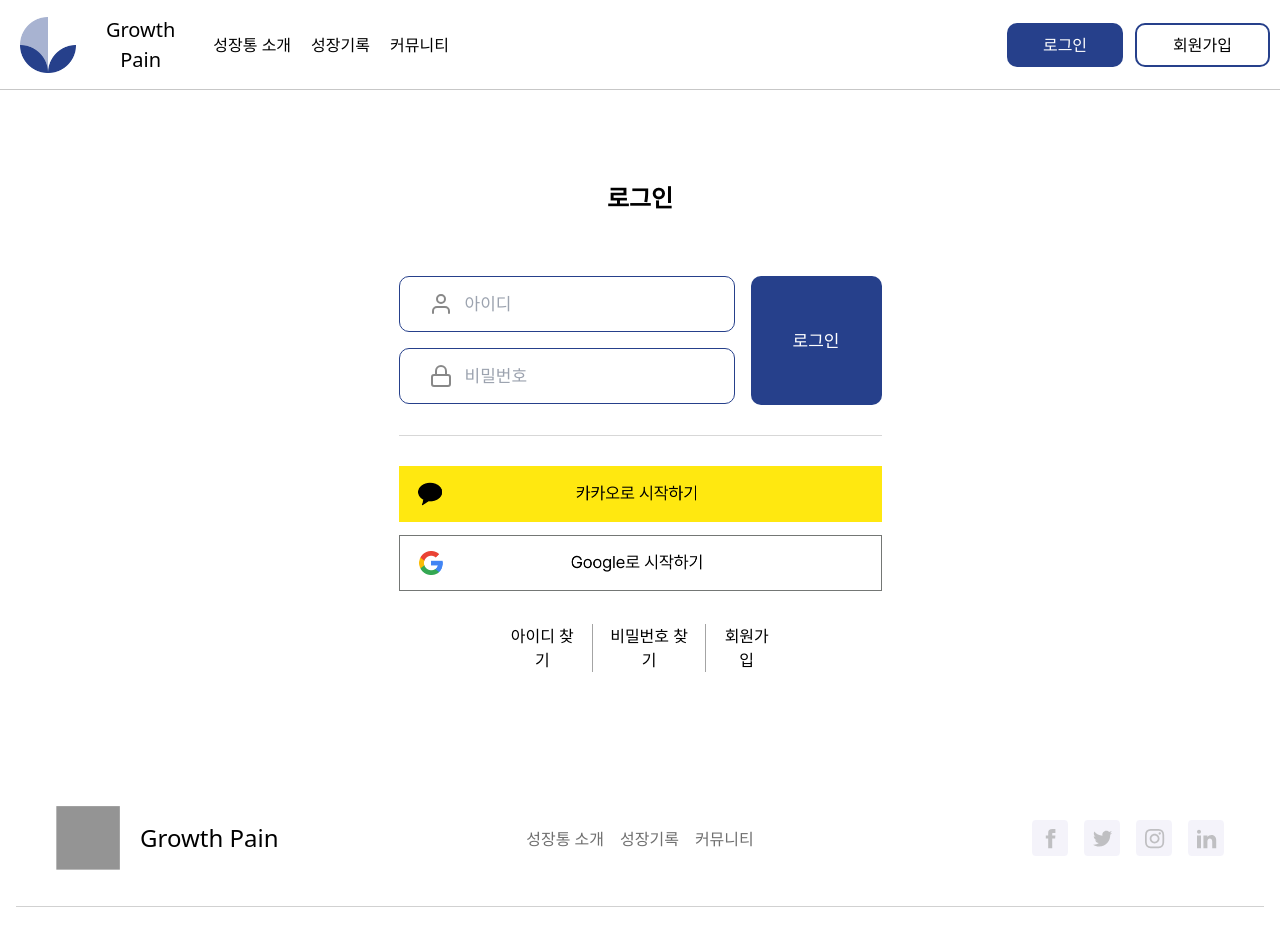
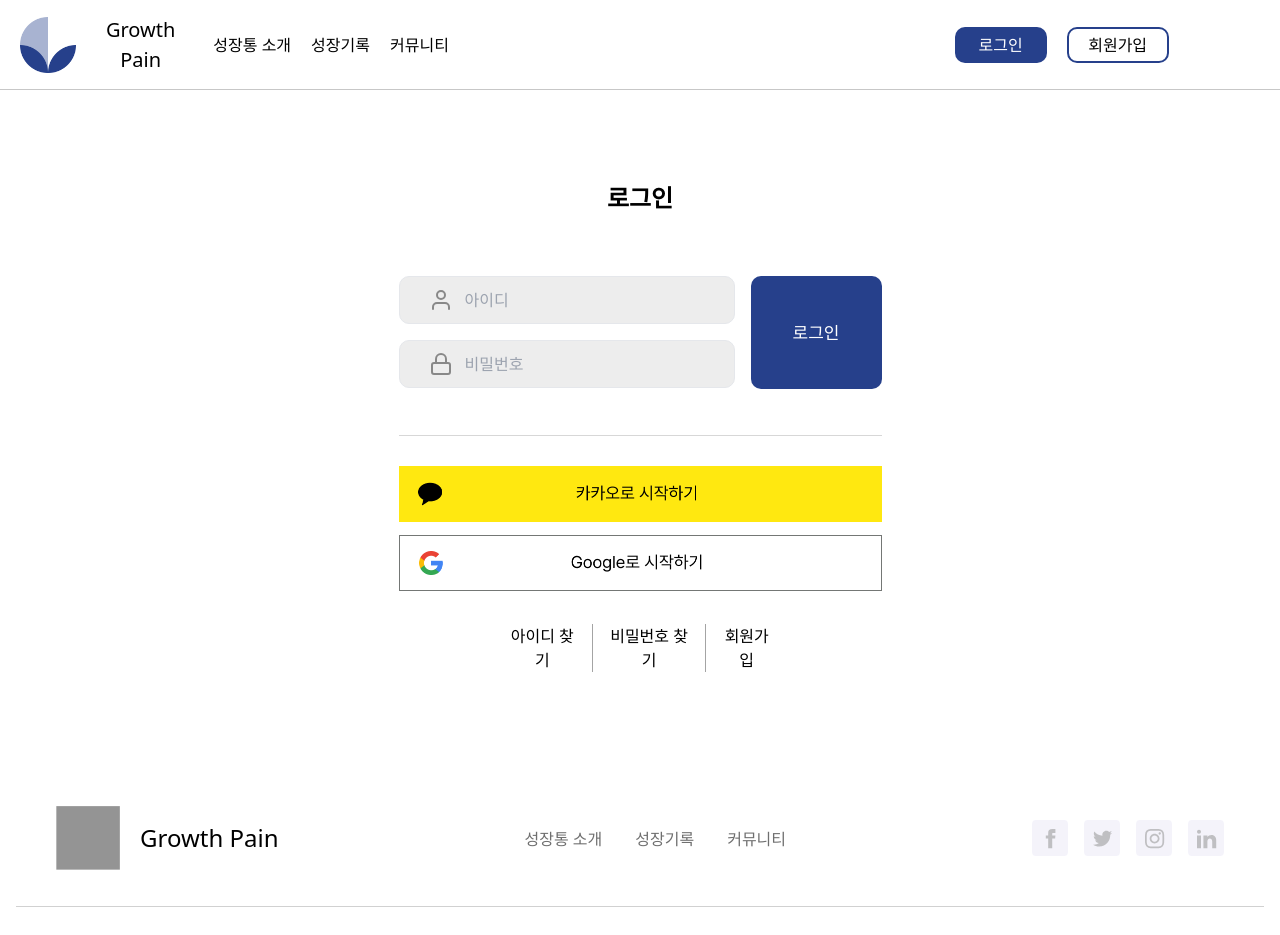
Before and after one commit to IT-Cotato/9th-Growing-Pain-FE, a React (Vite) app: page /Login in a window 1280 px wide. Shown: the top 935 px of the page. Built offline with nearby package versions, Linux system fonts and the light colour scheme.

Commit message:
[UPDATE] Button, Footer, Header, InputField 수정

```diff
--- a/src/components/Button.jsx
+++ b/src/components/Button.jsx
@@ -1,3 +1,4 @@
+import { button } from '@material-tailwind/react';
 import React from 'react';
 
 // 페이지 라우팅을 위해 onClick 추가 (06.28_은솔)
@@ -9,11 +10,11 @@ const Button = ({ type, text, onClick }) => {
 	switch (type) {
 		// 헤더의 '회원가입' 버튼
 		case 'signup':
-			buttonClasses += ' bg-white border-2 border-navy-dark text-black';
+			buttonClasses = 'w-[102px] h-[36px] bg-white rounded-[10px] border-2 border-navy-dark text-black';
 			break;
-		// '로그인' 버튼
+		// 헤더의 '로그인' 버튼
 		case 'login':
-			buttonClasses += ' bg-navy-dark text-white';
+			buttonClasses = 'w-[92px] h-[36px] bg-navy-dark text-white w-[100px] h-[36px] rounded-[10px]';
 			break;
 		// 메인 화면에 '자소서 관리 시작하기' 버튼
 		case 'main':
@@ -21,15 +22,19 @@ const Button = ({ type, text, onClick }) => {
 			break;
 		// login 페이지의 '로그인' 버튼
 		case 'loginPage':
-			buttonClasses = 'w-[131px] h-[129px] rounded-[10px] bg-[#26408B] text-white text-[17px] font-medium';
+			buttonClasses = 'w-[131px] h-[113px] rounded-[10px] bg-[#26408B] text-white text-[17px] font-medium';
 			break;
 		// 회원가입 페이지의 '회원가입' 버튼
 		case 'signupPage':
-			buttonClasses = 'w-[192px] h-[56px] rounded-[10px] bg-[#26408B] text-white text-[17px] font-medium';
+			buttonClasses = 'w-[128px] h-[48px] rounded-[10px] bg-[#26408B] text-white text-[17px] font-medium';
+			break;
+		// 회원가입 완료 페이지 '시작하기' 버튼
+		case 'signupSuccess':
+			buttonClasses = 'w-[276px] h-[48px] rounded-[10px] bg-[#26408B] text-white text-[17px] font-medium';
 			break;
 		// 정보 수정, 회원가입에 쓰이는 회색 버튼
 		default:
-			buttonClasses = 'h-14 rounded-[10px] py-3 px-9 w-[135px] bg-[#CDCDCD] text-black text-[18px]';
+			buttonClasses = 'rounded-[10px] py-3 px-9 w-[135px] h-[48px] bg-[#E3EAFF] text-[#1F1F1F] text-[16px] font-medium';
 			break;
 	}
 
--- a/src/components/Footer.jsx
+++ b/src/components/Footer.jsx
@@ -6,27 +6,27 @@ const Footer = () => {
 	return (
 		<footer className="flex flex-col w-full p-4">
 			{/* 첫번째 섹션: 구분선 위 -> 3개의 div(프로필 , 성장통 소개, 소셜) */}
-			<section className="relative flex w-full items-center justify-between pb-3 mb-6 ">
+			<section className="relative flex items-center justify-between pb-3 mb-6 ">
 				{/* 1-1. 프로필 */}
-				<div className="flex items-center gap-5 ml-10">
+				<div className="flex items-center gap-5 ml-10 font-normal text-[24px]">
 					<img className="w-16 h-16" src={profile} alt="Profile" />
-					<text className="font-normal text-[24px]">{userName}</text>
+					<p>{userName}</p>
 				</div>
 				{/* 1-2. 성장통 소개 / 성장기록 / 커뮤니티 */}
-				<div className="absolute left-1/2 transform -translate-x-1/2">
-					<ul className="flex items-center gap-x-4 text-gray-dark text-lg">
+				<div className="footer-menu flex items-center text-gray-dark text-lg w-1/8">
+					<ul className="flex gap-[33px]">
 						<li>
-							<Typography as="a" href="#" className="font-normal hover:underline">
+							<Typography as="a" href="#" className="font-normal">
 								성장통 소개
 							</Typography>
 						</li>
 						<li>
-							<Typography as="a" href="#" className="font-normal hover:underline">
+							<Typography as="a" href="#" className="font-normal">
 								성장기록
 							</Typography>
 						</li>
 						<li>
-							<Typography as="a" href="#" className="font-normal hover:underline">
+							<Typography as="a" href="#" className="font-normal">
 								커뮤니티
 							</Typography>
 						</li>
--- a/src/components/Header.jsx
+++ b/src/components/Header.jsx
@@ -30,7 +30,7 @@ const Header = () => {
 				</div>
 			</div>
 			{/* 헤더 버튼 - 로그인, 회원가입 */}
-			<div className="header-button pr-[10px] flex relative items-center justify-end gap-3 w-2/6">
+			<div className="header-button pr-[10px] flex relative items-center justify-center gap-[20px] w-2/6">
 				<Button type="login" text="로그인" onClick={() => nav('/login')} />
 				<Button type="signup" text="회원가입" onClick={() => nav('/signup')} />
 			</div>
--- a/src/components/InputField.jsx
+++ b/src/components/InputField.jsx
@@ -1,33 +1,30 @@
-// import React from 'react';
-
-// const InputField = ({ placeholderText, className, icon: Icon, onChange, type, onKeyDown }) => {
-// 	return (
-// 		<div className={`relative ${className}`}>
-// 			{Icon && <Icon className="absolute left-[30px] top-1/2 transform -translate-y-1/2" size={24} color="#888888" />}
-// 			<input
-// 				type={type}
-// 				placeholder={placeholderText}
-// 				className="border border-[#26408B] rounded-[10px] w-[336px] h-14 pl-[65px] placeholder:text-[17px]"
-// 				onChange={onChange}
-// 				onKeyDown={onKeyDown}
-// 			/>
-// 		</div>
-// 	);
-// };
-
-// export default InputField;
-
 import React from 'react';
 
 const InputField = ({ placeholderText, className, icon: Icon, onChange, type, onKeyDown, place }) => {
 	let inputStyle = 'border border-[#26408B] rounded-[10px] w-[336px] h-14 pl-[65px] placeholder:text-[17px]';
 
 	switch (place) {
+		// 회원가입 페이지
 		case 'signup':
-			inputStyle = 'border border-[#26408B] rounded-[10px] w-[548px] h-[56px] pl-[20px] placeholder:text-[17px]';
+			inputStyle =
+				'bg-[#EDEDED] rounded-[10px] w-[548px] h-[48px] pl-[20px] placeholder:text-[16px] text-[#888888] font-normal';
 			break;
+		// 로그인 페이지
 		case 'login':
-			inputStyle = 'border border-[#26408B] rounded-[10px] w-[336px] h-14 pl-[65px] placeholder:text-[17px]';
+			inputStyle =
+				'border bg-[#EDEDED] rounded-[10px] w-[336px] h-[48px] pl-[65px] placeholder:text-[16px] font-normal';
+			break;
+		// 회원가입 페이지의 이메일 입력창
+		case 'signupEmail':
+			inputStyle = 'bg-[#EDEDED] rounded-[10px] w-[247px] h-[48px] pl-[20px] placeholder:text-[17px]';
+			break;
+		// 회원가입 페이지의 소속 입력창
+		case 'singupBelong':
+			inputStyle = 'bg-[#EDEDED] rounded-[10px] w-[400px] h-[48px] pl-[20px] font-normal placeholder:text-[16px]';
+			break;
+		// 비밀번호 찾기 페이지의 이메일 입력창
+		case 'findPassword':
+			inputStyle = 'bg-[#EDEDED] rounded-[10px] w-[502px] h-[48px] pl-[20px] placeholder:text-[16px]';
 			break;
 		default:
 			break;
```
